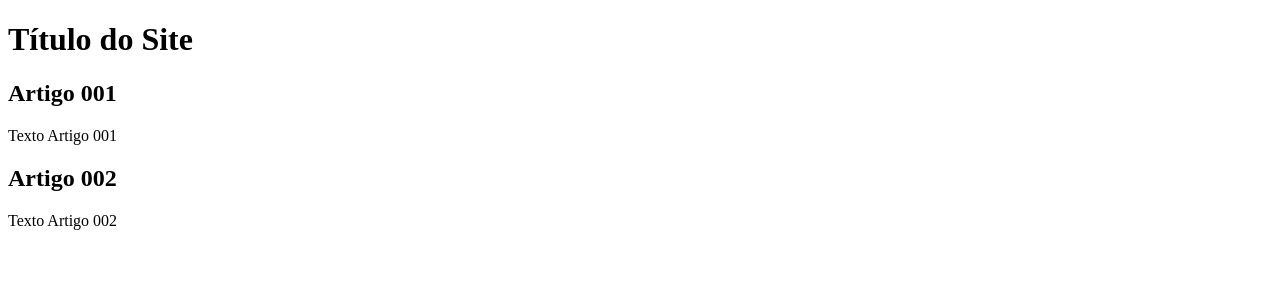
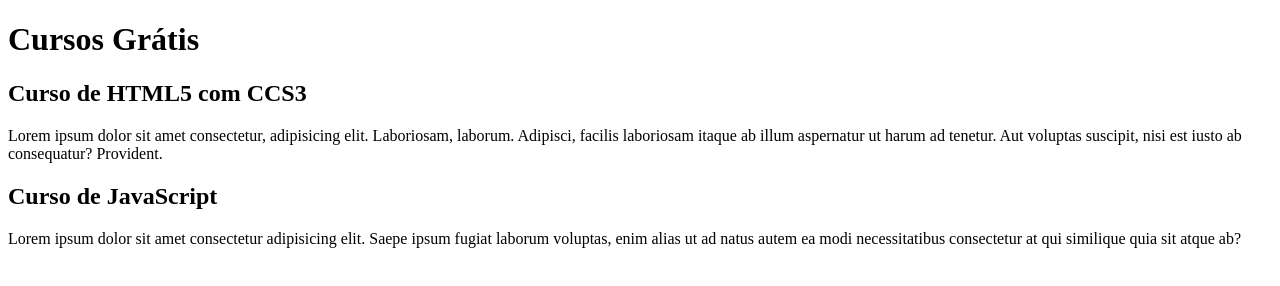
Before and after one commit to cristianod909/projeto-site, a plain HTML site: page index.html in a window 1280 px wide. Drawn offline with Linux system fonts and the light colour scheme.

Commit message:
Comecei a escrever o conteúdo

```diff
--- a/index.html
+++ b/index.html
@@ -8,15 +8,15 @@
 <body>
     <main>
         <header>
-            <h1>Título do Site</h1>
+            <h1>Cursos Grátis</h1>
         </header>
         <article>
-            <h2>Artigo 001</h2>
-            <p>Texto Artigo 001</p>
+            <h2>Curso de HTML5 com CCS3</h2>
+            <p>Lorem ipsum dolor sit amet consectetur, adipisicing elit. Laboriosam, laborum. Adipisci, facilis laboriosam itaque ab illum aspernatur ut harum ad tenetur. Aut voluptas suscipit, nisi est iusto ab consequatur? Provident.</p>
         </article>
         <article>
-            <h2>Artigo 002</h2>
-            <p>Texto Artigo 002</p>
+            <h2>Curso de JavaScript</h2>
+            <p>Lorem ipsum dolor sit amet consectetur adipisicing elit. Saepe ipsum fugiat laborum voluptas, enim alias ut ad natus autem ea modi necessitatibus consectetur at qui similique quia sit atque ab?</p>
         </article>
     </main>
 </body>
```
